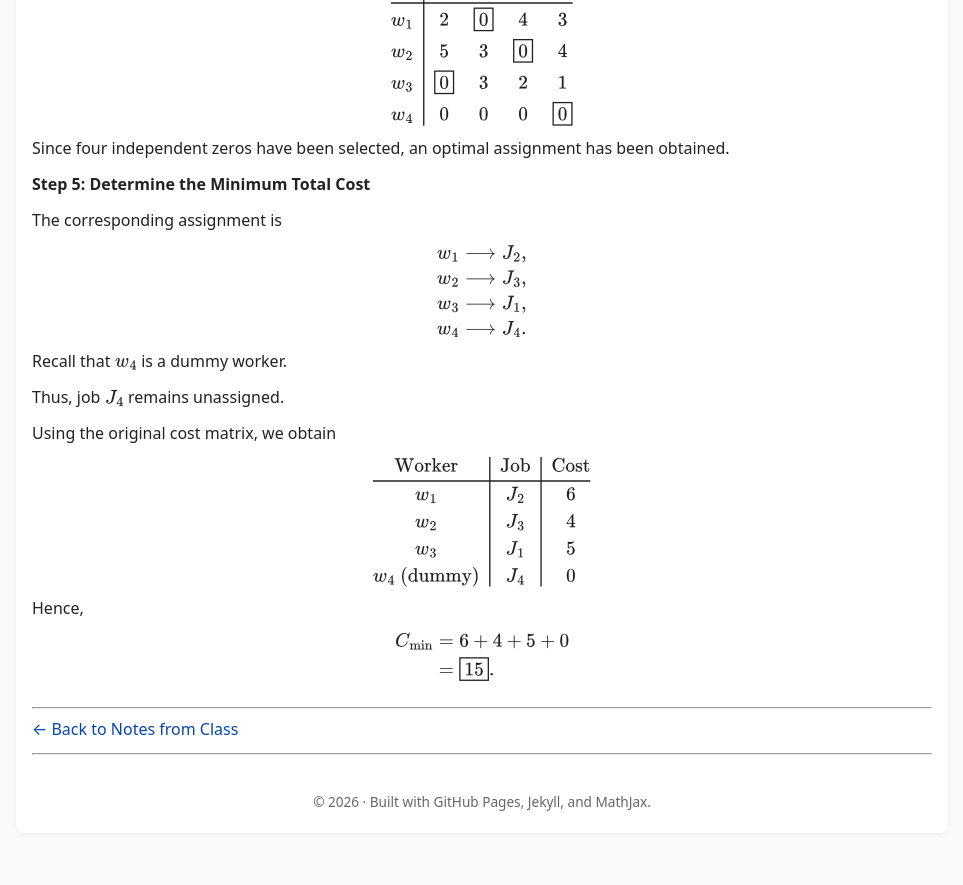
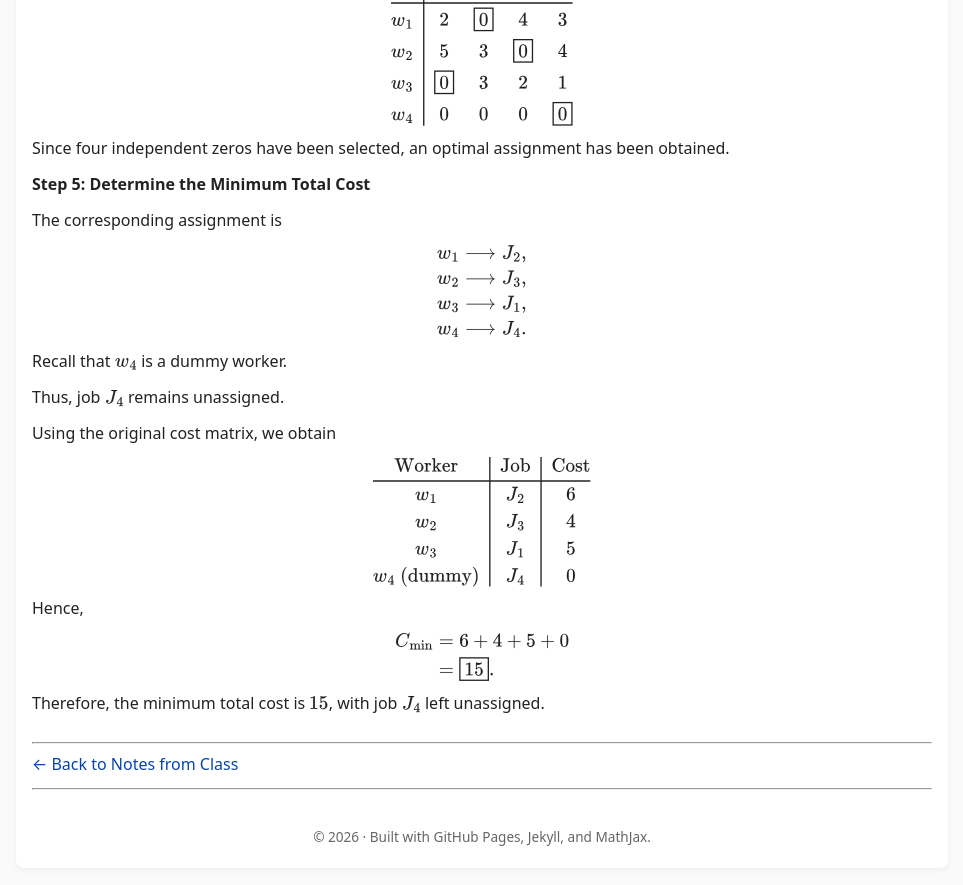
Before and after one commit to SaleemKamaludin/SaleemKamaludin.github.io, a Jekyll site: the page built from courses/math-2276/notes-from-class/supplementary-lecture-6/index.md, in a window 1280 px wide and 900 px high, scrolled down 11311 px. Shown: the top 885 px of the window, without its empty margins (158-1121 px from the left). Built offline with Jekyll 4.4.1, drawn with Linux system fonts in a browser that asks for light colours.

Commit message:
Complete Example 1.4 on unbalanced assignment problems

```diff
--- a/courses/math-2276/notes-from-class/supplementary-lecture-6/index.md
+++ b/courses/math-2276/notes-from-class/supplementary-lecture-6/index.md
@@ -1925,6 +1925,15 @@ C_{\min}
       </div>
 
     </div>
+
+    <div id="example-unbalanced-assignment-problem-final-conclusion">
+
+      <p>
+        Therefore, the minimum total cost is \(15\),
+        with job \(J_4\) left unassigned.
+      </p>
+
+    </div>
 </div>
 </div>
 
```
